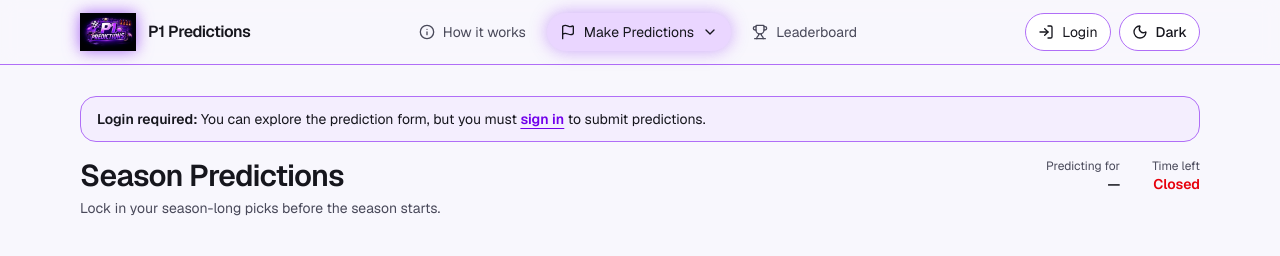
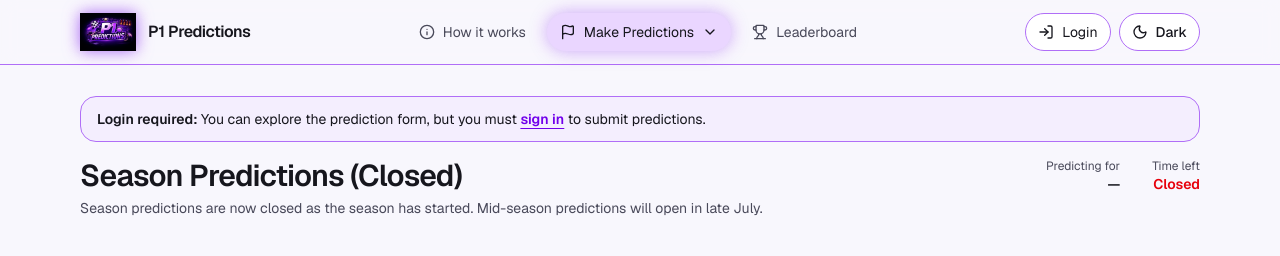
Before and after one commit to abdulksyed10/P1withMattTommy-PredictionsPlayAlong, a Next.js app: page /season-prediction in a window 1280 px wide. Shown: the top 256 px of the page. Built offline with nearby package versions, Linux system fonts and the light colour scheme; no server answers; the database is empty.

Commit message:
updated Season-prediction as closed.

```diff
--- a/app/(app)/season-prediction/page.tsx
+++ b/app/(app)/season-prediction/page.tsx
@@ -578,8 +578,8 @@ export default function SeasonPredictionPage() {
 
       <div className="flex items-start justify-between mb-6 gap-6">
         <SectionHeader
-          title="Season Predictions"
-          subtitle="Lock in your season-long picks before the season starts."
+          title="Season Predictions (Closed)"
+          subtitle="Season predictions are now closed as the season has started. Mid-season predictions will open in late July."
         />
         <div className="shrink-0 flex flex-col items-end gap-2 text-right md:flex-row md:items-start md:gap-8">
           <div>
```
